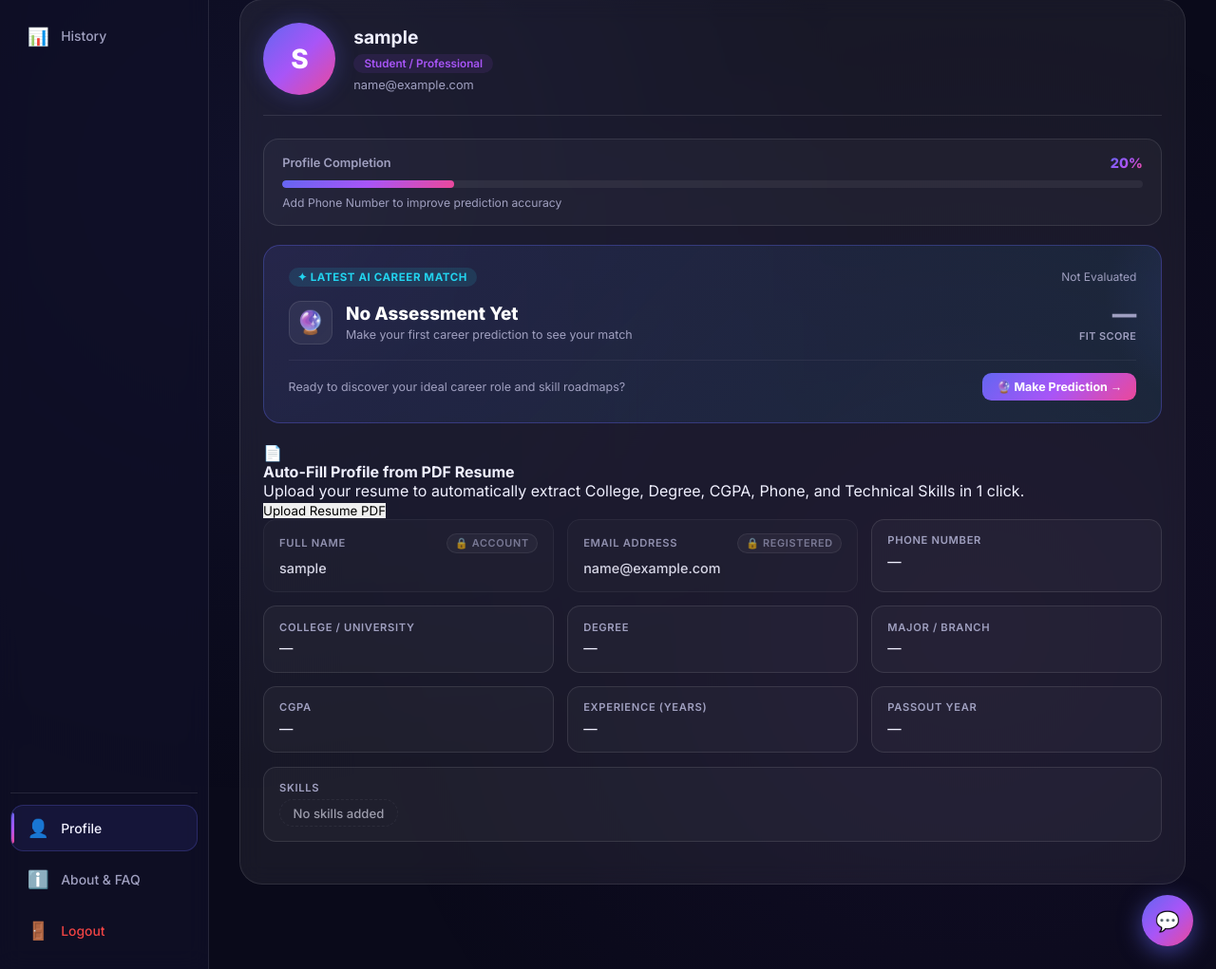
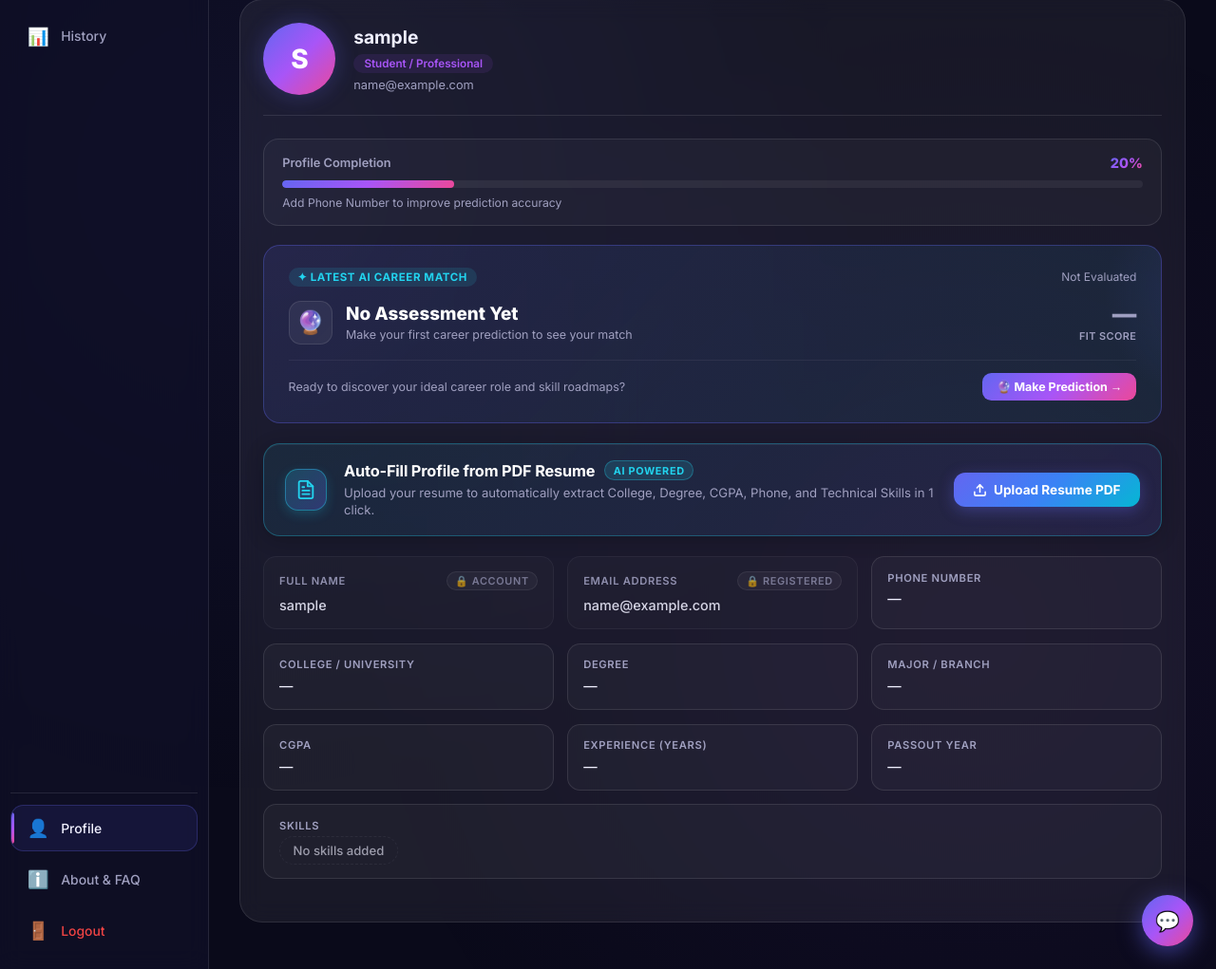
Before and after one commit to iamkanhaiyakumar/job_role_prediction, a Flask app: page /dashboard in a window 1280 px wide, after a click that opens the changed part. Shown: the part 169-1190 px from the top of the page at 95% size. Run offline with Flask 3, Linux system fonts and the light colour scheme; the visitor is signed in with stand-in values (Sample User, id 1); data that the repository does not hold is empty; parts of the project's set-up code (start-up, migrations or seed data) failed here and were passed over; some libraries are stand-ins or nearby versions.

Commit message:
Polish and style Profile Resume auto-fill banner with glassmorphism UI

```diff
--- a/static/css/dashboard.css
+++ b/static/css/dashboard.css
@@ -424,6 +424,140 @@ button{cursor:pointer;border:none;font-family:inherit;}
 .plp-action-btn{background:var(--gradient);color:#fff;border:none;border-radius:0.6rem;padding:0.45rem 0.95rem;font-size:0.78rem;font-weight:700;font-family:'Inter',sans-serif;cursor:pointer;transition:var(--t);white-space:nowrap;}
 .plp-action-btn:hover{transform:translateY(-1px);box-shadow:0 4px 15px rgba(99,102,241,0.4);}
 
+/* Profile Resume Auto-Fill Banner */
+.profile-resume-banner {
+  display: flex;
+  align-items: center;
+  justify-content: space-between;
+  gap: 1.25rem;
+  background: linear-gradient(135deg, rgba(34, 211, 238, 0.08) 0%, rgba(99, 102, 241, 0.12) 100%);
+  border: 1px solid rgba(34, 211, 238, 0.3);
+  border-radius: 1.1rem;
+  padding: 1.1rem 1.4rem;
+  margin-bottom: 1.3rem;
+  box-shadow: 0 4px 20px rgba(0, 0, 0, 0.2), inset 0 1px 0 rgba(255, 255, 255, 0.05);
+  position: relative;
+  overflow: hidden;
+  transition: all 0.3s cubic-bezier(0.4, 0, 0.2, 1);
+}
+.profile-resume-banner::before {
+  content: '';
+  position: absolute;
+  top: -50%;
+  left: -20%;
+  width: 180px;
+  height: 180px;
+  background: radial-gradient(circle, rgba(34, 211, 238, 0.15), transparent 70%);
+  pointer-events: none;
+}
+.profile-resume-banner:hover {
+  border-color: rgba(99, 102, 241, 0.5);
+  box-shadow: 0 8px 30px rgba(99, 102, 241, 0.2);
+  transform: translateY(-1px);
+}
+.prb-left {
+  display: flex;
+  align-items: center;
+  gap: 1.1rem;
+  flex: 1;
+}
+.prb-icon {
+  width: 44px;
+  height: 44px;
+  border-radius: 0.85rem;
+  background: linear-gradient(135deg, rgba(34, 211, 238, 0.2), rgba(99, 102, 241, 0.3));
+  border: 1px solid rgba(34, 211, 238, 0.4);
+  color: var(--cyan);
+  display: flex;
+  align-items: center;
+  justify-content: center;
+  flex-shrink: 0;
+  box-shadow: 0 4px 12px rgba(34, 211, 238, 0.2);
+}
+.prb-heading-row {
+  display: flex;
+  align-items: center;
+  gap: 0.6rem;
+  margin-bottom: 0.25rem;
+}
+.prb-text h4 {
+  font-size: 1.02rem;
+  font-weight: 700;
+  color: #fff;
+  margin: 0;
+  letter-spacing: -0.01em;
+}
+.prb-badge {
+  font-size: 0.68rem;
+  font-weight: 700;
+  text-transform: uppercase;
+  letter-spacing: 0.06em;
+  color: var(--cyan);
+  background: rgba(34, 211, 238, 0.15);
+  border: 1px solid rgba(34, 211, 238, 0.3);
+  padding: 0.15rem 0.55rem;
+  border-radius: 2rem;
+}
+.prb-text p {
+  font-size: 0.82rem;
+  color: var(--muted);
+  margin: 0;
+  line-height: 1.4;
+}
+.prb-right {
+  flex-shrink: 0;
+}
+.btn-profile-resume {
+  display: inline-flex;
+  align-items: center;
+  justify-content: center;
+  gap: 0.55rem;
+  background: linear-gradient(135deg, #6366f1 0%, #3b82f6 50%, #06b6d4 100%);
+  color: #ffffff !important;
+  border: none;
+  border-radius: 0.75rem;
+  padding: 0.65rem 1.25rem;
+  font-size: 0.85rem;
+  font-weight: 700;
+  font-family: inherit;
+  cursor: pointer;
+  box-shadow: 0 4px 16px rgba(99, 102, 241, 0.35);
+  transition: all 0.25s cubic-bezier(0.4, 0, 0.2, 1);
+  white-space: nowrap;
+}
+.btn-profile-resume:hover {
+  transform: translateY(-2px);
+  box-shadow: 0 6px 22px rgba(34, 211, 238, 0.45);
+  filter: brightness(1.1);
+}
+.btn-profile-resume:active {
+  transform: translateY(0);
+}
+.btn-profile-resume:disabled {
+  opacity: 0.65;
+  cursor: not-allowed;
+  transform: none;
+}
+.bpr-text, .bpr-loading {
+  display: inline-flex;
+  align-items: center;
+  gap: 0.45rem;
+}
+@media (max-width: 768px) {
+  .profile-resume-banner {
+    flex-direction: column;
+    align-items: flex-start;
+    gap: 1rem;
+    padding: 1.1rem;
+  }
+  .prb-right {
+    width: 100%;
+  }
+  .btn-profile-resume {
+    width: 100%;
+  }
+}
+
 /* Inline Editable Grid */
 .profile-grid-new{display:grid;grid-template-columns:repeat(3,1fr);gap:0.9rem;margin-bottom:1.3rem;}
 .pg-item{
--- a/templates/dashboard.html
+++ b/templates/dashboard.html
@@ -477,17 +477,34 @@
         <!-- Profile Resume Auto-Fill Banner -->
         <div class="profile-resume-banner">
           <div class="prb-left">
-            <div class="prb-icon">📄</div>
+            <div class="prb-icon">
+              <svg width="22" height="22" viewBox="0 0 24 24" fill="none" stroke="currentColor" stroke-width="2" stroke-linecap="round" stroke-linejoin="round">
+                <path d="M14 2H6a2 2 0 0 0-2 2v16a2 2 0 0 0 2 2h12a2 2 0 0 0 2-2V8z"></path>
+                <polyline points="14 2 14 8 20 8"></polyline>
+                <line x1="16" y1="13" x2="8" y2="13"></line>
+                <line x1="16" y1="17" x2="8" y2="17"></line>
+                <polyline points="10 9 9 9 8 9"></polyline>
+              </svg>
+            </div>
             <div class="prb-text">
-              <h4>Auto-Fill Profile from PDF Resume</h4>
+              <div class="prb-heading-row">
+                <h4>Auto-Fill Profile from PDF Resume</h4>
+                <span class="prb-badge">AI Powered</span>
+              </div>
               <p>Upload your resume to automatically extract College, Degree, CGPA, Phone, and Technical Skills in 1 click.</p>
             </div>
           </div>
           <div class="prb-right">
             <input type="file" id="profileResumeFileInput" accept=".pdf" style="display:none" onchange="handleProfileResumeUpload(event)">
             <button type="button" class="btn-profile-resume" id="btnProfileResumeUpload" onclick="document.getElementById('profileResumeFileInput').click()">
-              <span class="bpr-text">Upload Resume PDF</span>
-              <span class="bpr-loading" style="display:none">Extracting &amp; Saving...</span>
+              <span class="bpr-text">
+                <svg width="15" height="15" viewBox="0 0 24 24" fill="none" stroke="currentColor" stroke-width="2.5" stroke-linecap="round" stroke-linejoin="round"><path d="M21 15v4a2 2 0 0 1-2 2H5a2 2 0 0 1-2-2v-4"/><polyline points="17 8 12 3 7 8"/><line x1="12" y1="3" x2="12" y2="15"/></svg>
+                Upload Resume PDF
+              </span>
+              <span class="bpr-loading" style="display:none">
+                <span class="spinner" style="width:13px;height:13px;border:2px solid rgba(255,255,255,0.3);border-top-color:#fff;border-radius:50%;animation:spin 0.8s linear infinite;display:inline-block;margin-right:6px;"></span>
+                Extracting &amp; Syncing...
+              </span>
             </button>
           </div>
         </div>
```
